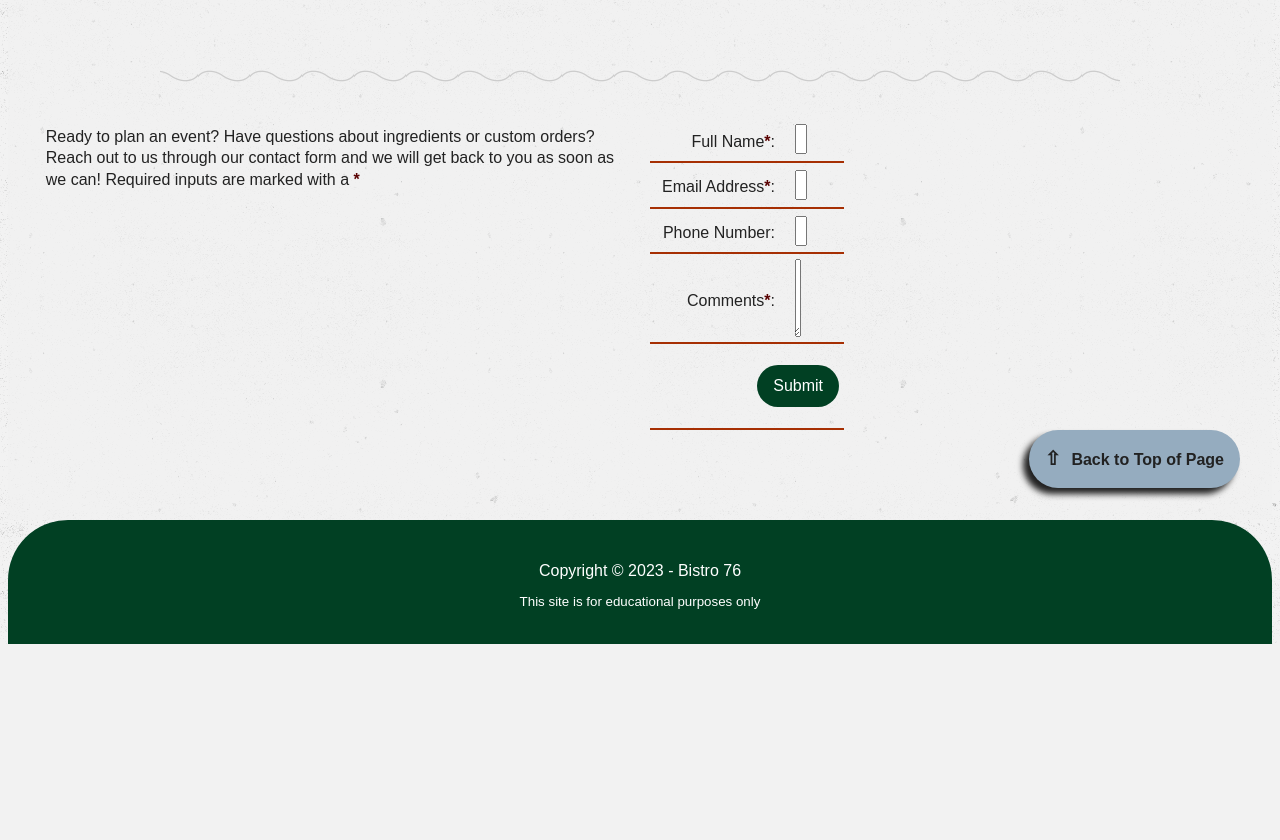
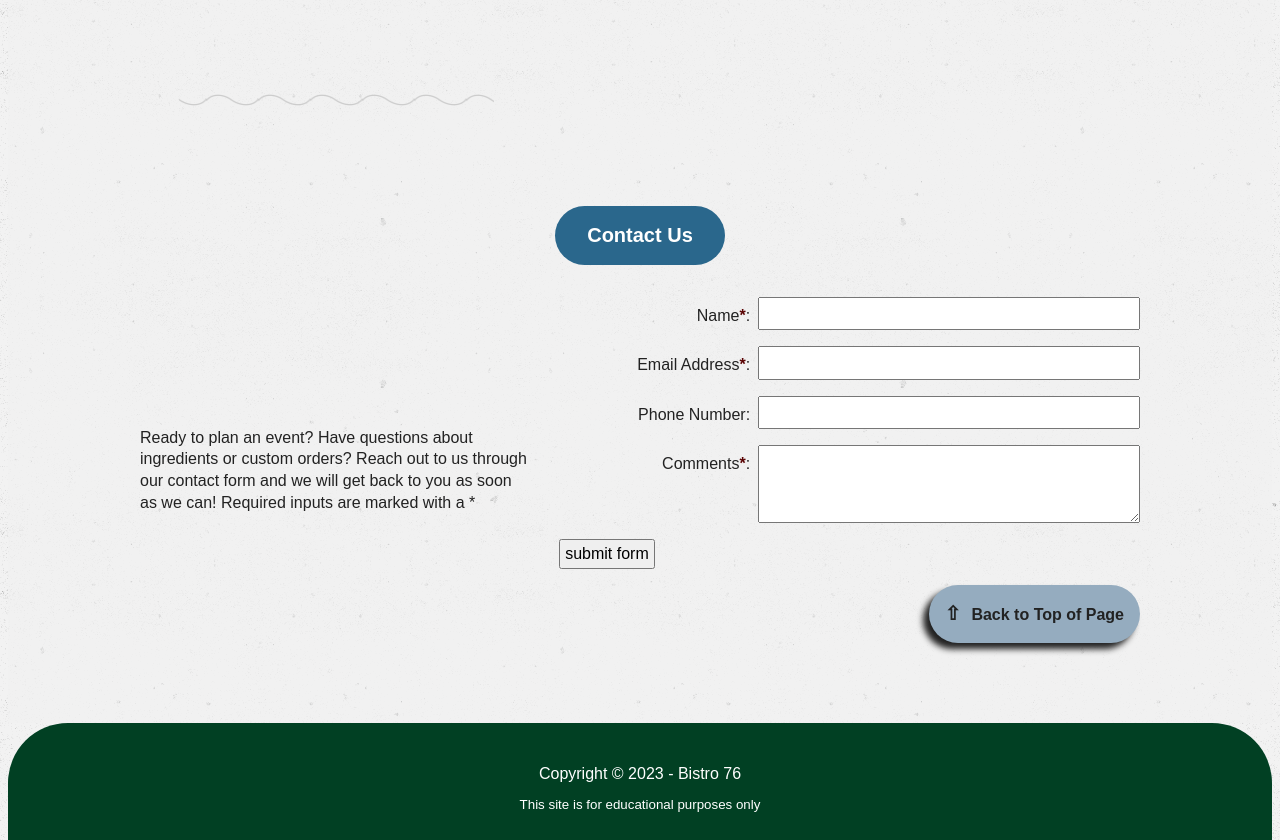
Before and after one commit to Cbencomo3/hw.3, a plain HTML site: page index.html in a window 1280 px wide. Shown: the part 1257-2097 px from the top of the page. Before the commit the page ends 1901 px from the top, so only its background shows below. Drawn offline with Linux system fonts and the light colour scheme.

Commit message:
updated final

```diff
--- a/index.html
+++ b/index.html
@@ -25,9 +25,9 @@
                 <nav>
                     <ul>
 
-                        <li><a href="index.html">Home</a></li>
+                        <li><a href="index.html#home">Home</a></li>
                         <li><a href="menu.html">Menu</a></li>
-                        <li><a href="index.html#contact">Contact</a></li>
+                        <li><a href="index.html#contact-us">Contact</a></li>
                     </ul>
                 </nav>
             </header>
@@ -82,99 +82,45 @@
                         </tbody>
                     </table>
                 </section>
-                </section>
 
-            </section>
+  <div class="noodle-line"></div>
 
-            <div class="noodle-line"></div>
+            <section id="contact-us">
 
-            <style>
-                .contact-container {
-                    display: flex;
-                }
+                <h4>Contact Us</h4>
 
-                .contact-container .left {
-                    flex: 1;
-                    padding-right: 20px; /* Add spacing between left and right sections */
-                }
+                    <p>Ready to plan an event? Have questions about ingredients or custom orders? Reach out to us through our contact form and we will get back to you as soon as we can! Required inputs are marked with a *</p>
 
-                .contact-container .right {
-                    flex: 1;
-                }
+            <section>
 
-                /* Adjustments to the form layout */
-                .contact-container form {
-                    text-align: left; /* Align form elements to the left */
-                }
+                    <form action="https://wp.zybooks.com/form-viewer.php" method="post">
 
-                .contact-container form table {
-                    width: 100%; /* Ensure table occupies full width */
-                }
-
-                .contact-container form table td {
-                    padding: 5px; /* Add padding to table cells */
-                }
-
-                .contact-container form table td label {
-                    display: inline-block;
-                    width: 120px; /* Adjust label width as needed */
-                    text-align: right;
-                    margin-right: 10px;
-                }
-
-                .contact-container form table td input[type="text"],
-                .contact-container form table td input[type="email"],
-                .contact-container form table td input[type="tel"],
-                .contact-container form table td textarea {
-                    width: calc(100% - 130px); /* Adjust input width to fill remaining space */
-                }
-
-                .contact-container form table td:last-child {
-                    text-align: center; /* Align submit button to the center */
-                }
-            </style>
-
-            <div class="contact-container">
-                <div class="left">
-                    <p>Ready to plan an event? Have questions about ingredients or custom orders? Reach out to us through our contact form and we will get back to you as soon as we can! Required inputs are marked with a <span class="required">*</span></p>
-                </div>
-                <div class="right">
-                    <form action="https://wp.zybooks.com/form-viewer.php" method="post">
-                        <table>
-                            <tr>
-                                <td><label for="my-name">Full Name<span class="required">*</span>:</label></td>
-                                <td><input type="text" id="my-name" name="my-name" required></td>
-                            </tr>
-                            <tr>
-                                <td><label for="my-email">Email Address<span class="required">*</span>:</label></td>
-                                <td><input type="email" id="my-email" name="my-email" required></td>
-                            </tr>
-                            <tr>
-                                <td><label for="my-phone">Phone Number:</label></td>
-                                <td><input type="tel" id="my-phone" name="my-phone"></td>
-                            </tr>
-                            <tr>
-                                <td><label for="my-comments">Comments<span class="required">*</span>:</label></td>
-                                <td><textarea id="my-comments" name="my-comments" rows="4" required></textarea></td>
-                            </tr>
-                            <tr>
-                                <td colspan="2"><input type="submit" value="Submit" id="my-submit" name="my-submit"></td>
-                            </tr>
-                        </table>
-                    </form>
-                </div>
-            </div>
+                                <label for="my-name">Name<span class="required">*</span>:</label>
+                                <input type="text" id="my-name" name="my-name" required>
 
 
-            </section>
-            </section>
+                                <label for="my-email">Email Address<span class="required">*</span>:</label>
+                                <input type="email" id="my-email" name="my-email" required>
+
+                                <label for="my-phone">Phone Number:</label>
+                                <input type="tel" id="my-phone" name="my-phone">
+
+                                <label for="my-comments">Comments<span class="required">*</span>:</label>
+                                <textarea id="my-comments" name="my-comments" rows="4" required></textarea>
+
+                                <td colspan="2"><span><input type="submit" name="my-submit" id="mysubmit" value="submit form"></span>
+
+                    </form>
+
+
             <!-- BACK TO TOP BUTTON HERE -->
             <a href="#top" class="btt">Back to Top of Page</a>
-        </main>
 
+        </section>
+</main>
         <footer>
             <p>Copyright &copy; 2023 - Bistro 76</p>
             <small>This site is for educational purposes only</small>
         </footer>
-    </body>
+        </body>
 </html>
```
